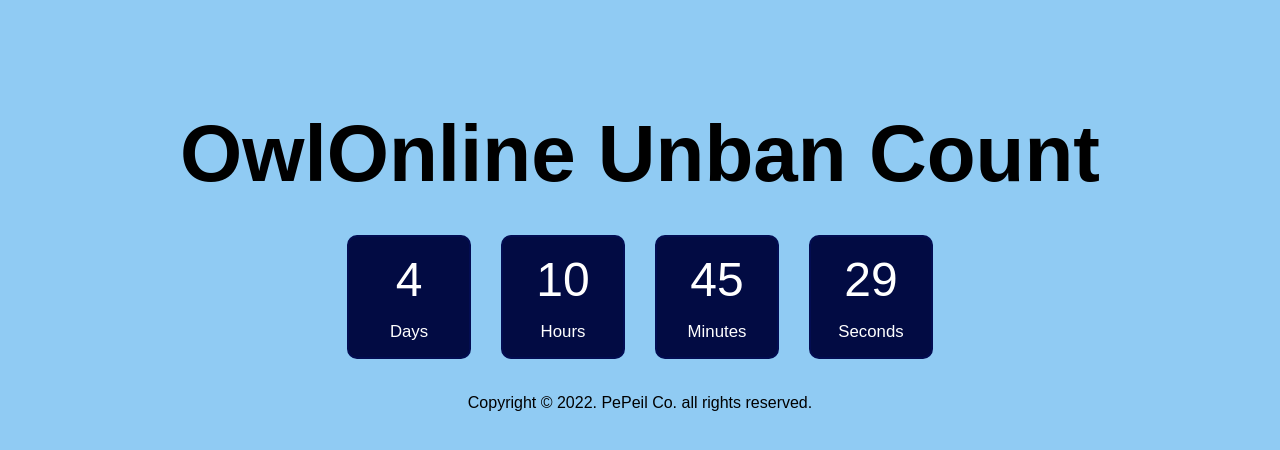
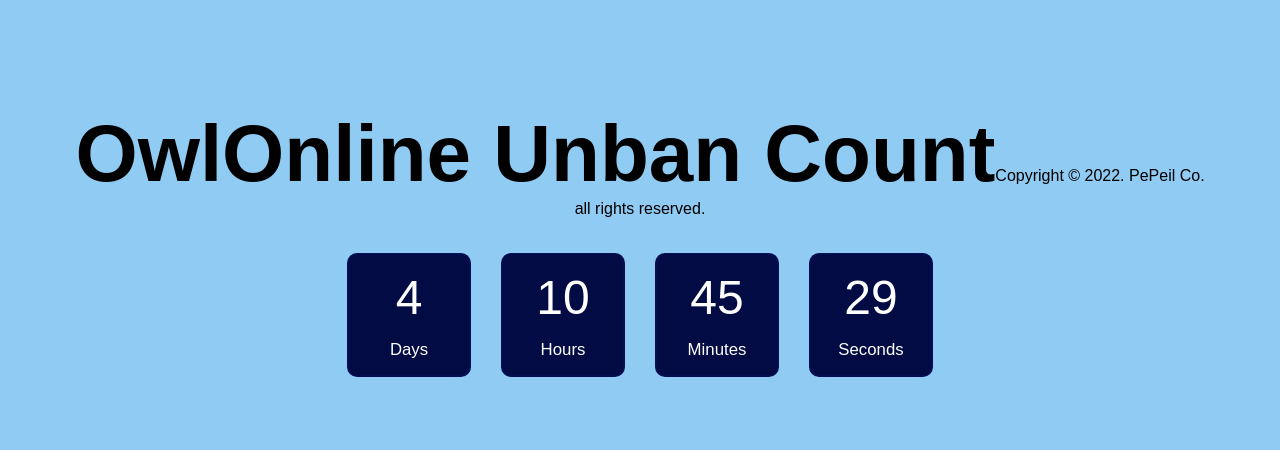
Before and after one commit to PePeil/Owl-Ban-Countdown, a plain HTML site: page index.html in a window 1280 px wide. Drawn offline with Linux system fonts and the light colour scheme.

Commit message:
Update index.html

```diff
--- a/index.html
+++ b/index.html
@@ -46,7 +46,7 @@ body {
 </head>
 
 <body>
-    <b style="font-size:500%">OwlOnline Unban Count</b>
+    <b style="font-size:500%">OwlOnline Unban Count</b><td style="vertical-align: bottom;">Copyright © 2022. PePeil Co. all rights reserved.<td/>
 <div id="timer"></div>
 <script type="text/javascript">
 function updateTimer() {
@@ -75,5 +75,3 @@ setInterval('updateTimer()', 1000);
 </script>
 </body>
 </html>
-
-<td style="vertical-align: bottom;">Copyright © 2022. PePeil Co. all rights reserved.<td/>
```
